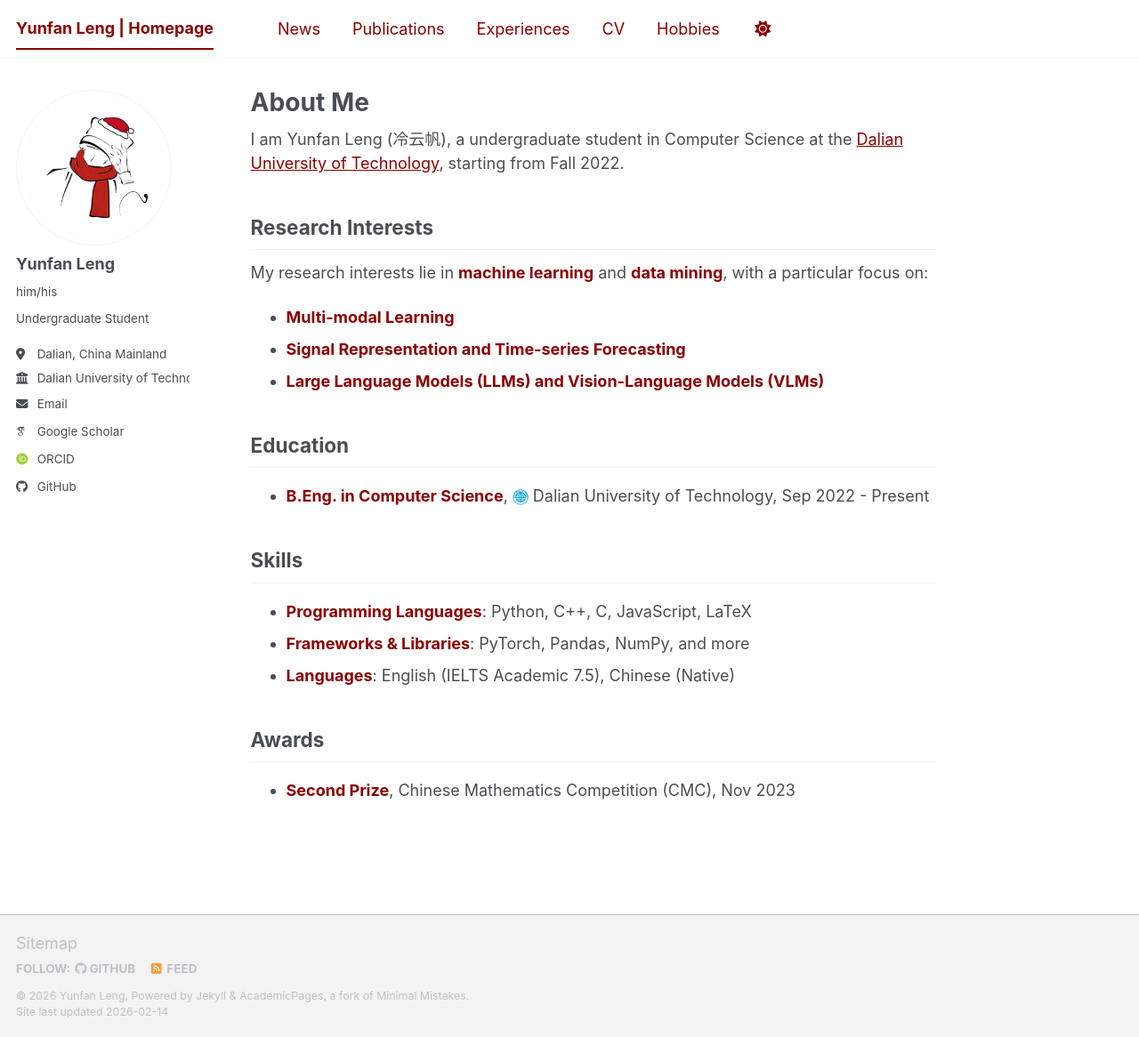
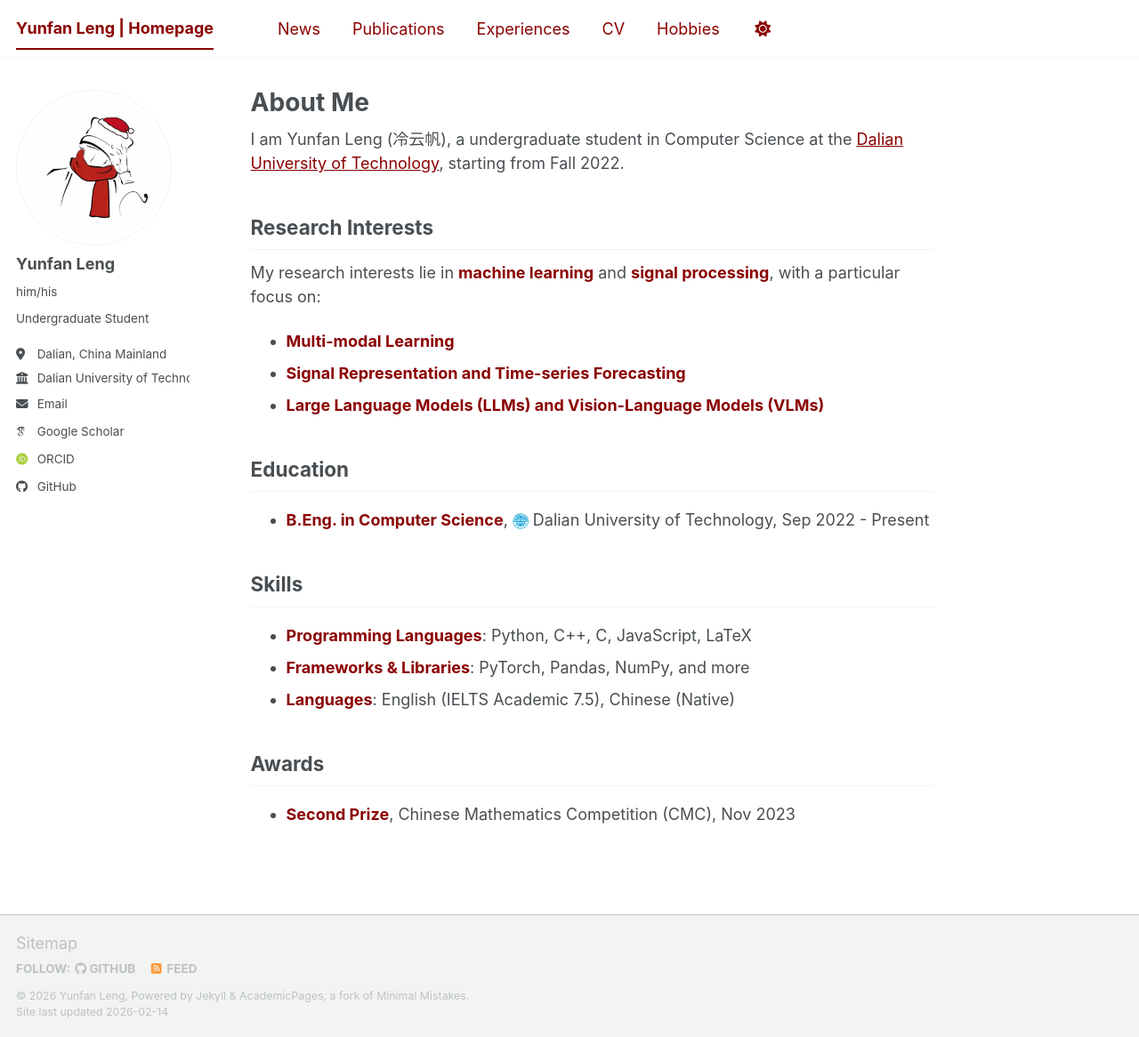
Before and after one commit to WENJIN6666/wenjin6666.github.io, a Jekyll site: the page built from _pages/about.md, in a window 1280 px wide and 1166 px high. Shown: the whole window at 89% size. Built offline with Jekyll 4.4.1, drawn with Linux system fonts in a browser that asks for light colours; some web fonts are replaced; a script bundle is joined from its source files by our own code; library files that are not in the unit come from our copies.

Commit message:
Update research interests to machine learning and signal processing

```diff
--- a/_pages/about.md
+++ b/_pages/about.md
@@ -11,7 +11,7 @@ I am Yunfan Leng (冷云帆), a undergraduate student in Computer Science at the
 
 ## Research Interests
 
-My research interests lie in <strong style="color: #8B0000;">machine learning</strong> and <strong style="color: #8B0000;">data mining</strong>, with a particular focus on:
+My research interests lie in <strong style="color: #8B0000;">machine learning</strong> and <strong style="color: #8B0000;">signal processing</strong>, with a particular focus on:
 
 - <strong style="color: #8B0000;">Multi-modal Learning</strong>
 - <strong style="color: #8B0000;">Signal Representation and Time-series Forecasting</strong>
```
